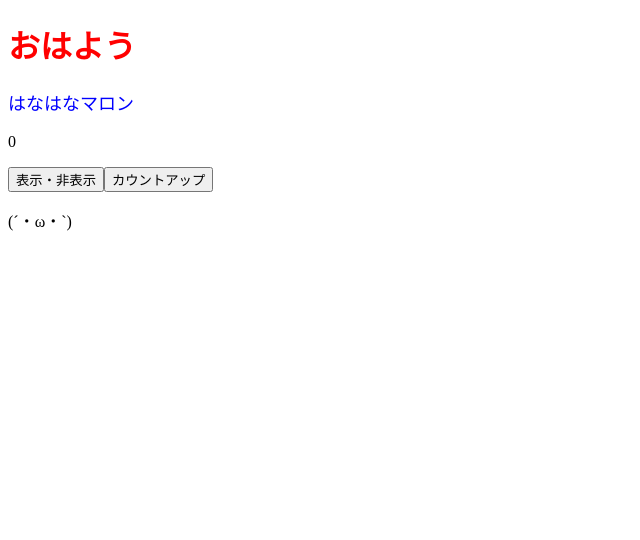
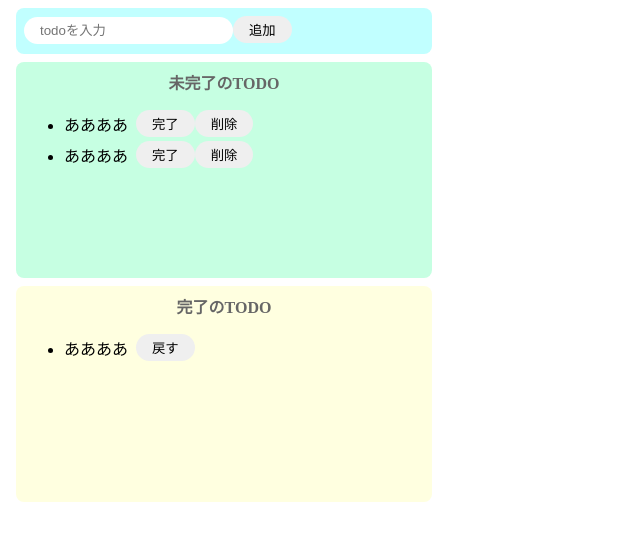
Before and after one commit to yuuki-katsuta/udemy_react_practice, a React (Create React App) app: page / in a window 1280 px wide. Shown: the top 540 px of the page, without its empty margins (0-640 px from the left). Built offline with nearby package versions, Linux system fonts and the light colour scheme.

Commit message:
Add: JSXで構造を作成・CSSでスタイリング

```diff
--- a/src/App.jsx
+++ b/src/App.jsx
@@ -1,56 +1,37 @@
-import React, { useEffect, useState } from "react";
-import ColorfulMessage from "./components/ColorfulMessage";
+import React from "react";
+import "./styles.css";
 
-const App = () => {
-  //cssを適用させるときは、オブジェクト形式で記述してjsxで呼ぶ
-  //jsx内に直接記述もできる(オブジェクト形式で)
-  //変数名はキャメルケース、プロパティの値は文字列で記述
-
-  //コンポーネントに状態をもたせたいときは、stateを定義
-  //setNumはnumを変化させるための関数
-  //0はnumの初期値
-  //関数コンポーネントでstateを使うときはHooksを利用する
-  const [num, setNum] = useState(0);
-  const [faceShowFlag, setfaceShowFlag] = useState(true);
-
-  const onClickCountUp = () => {
-    setNum(num + 1);
-  };
-
-  const onClickSwitchShowFlag = () => {
-    setfaceShowFlag(!faceShowFlag);
-    //!で逆の意味になる
-  };
-
-  useEffect(() => {
-    if (num % 3 === 0) {
-      faceShowFlag || setfaceShowFlag(true);
-      //faceShowFlagがfalseのとき右側が実行される
-    } else {
-      faceShowFlag && setfaceShowFlag(false);
-      //faceShowFlagがtrueのとき右側が実行される
-    }
-    //faceShowFlagがtrueのとき<p>タグ内が表示される
-  }, [num]);
-  console.log(faceShowFlag);
-  //numをもたせることで、numの値が変化したときだけ処理を走らせることができる
-  //よって、onClickSwitchShowFlagメソッドを走らせても、useEffect内には干渉しないので正常に動く
-  //空の配列を渡すことで、最初の一回のみ実行される
-
+export const App = () => {
   return (
-    <>
-      <h1 style={{ color: "red" }}>おはよう</h1>
-      <ColorfulMessage color="blue" message="はなはなマロン" />
-      <p>{num}</p>
-      <button onClick={onClickSwitchShowFlag}>表示・非表示</button>
-      <button onClick={onClickCountUp}>カウントアップ</button>
-      {faceShowFlag && <p>(´・ω・`)</p>}
-    </>
+    <div>
+      <div className="input-area">
+        <input placeholder="todoを入力" />
+        <button>追加</button>
+      </div>
+      <div className="incomplete-area">
+        <p className="title">未完了のTODO</p>
+        <ul>
+          <div className="list-row">
+            <li>ああああ</li>
+            <button>完了</button>
+            <button>削除</button>
+          </div>
+          <div className="list-row">
+            <li>ああああ</li>
+            <button>完了</button>
+            <button>削除</button>
+          </div>
+        </ul>
+      </div>
+      <div className="complete-area">
+        <p className="title">完了のTODO</p>
+        <ul>
+          <div className="list-row">
+            <li>ああああ</li>
+            <button>戻す</button>
+          </div>
+        </ul>
+      </div>
+    </div>
   );
 };
-//faceShowFlagがtrueのとき<p>タグ内が表示される
-
-//コンポーネントはタグで囲って、その中身を記述して表すこともできる
-//その中身を表示したいときは、子のコンポーネント側でprops.childrenを使用
-
-export default App;
--- a/src/components/ColorfulMessage.jsx
+++ /dev/null
@@ -1,17 +0,0 @@
-import React from "react";
-
-const ColorfulMessage = (props) => {
-  const { color, message } = props;
-  //分割代入でpropsから抽出できる（propsを書かなくていい）
-
-  const contentStyle = {
-    color: color,
-    fontSize: "18px"
-  };
-  return (
-    <div>
-      <p style={contentStyle}>{message}</p>
-    </div>
-  );
-};
-export default ColorfulMessage;
--- a/src/index.js
+++ b/src/index.js
@@ -1,9 +1,7 @@
 import React from "react";
-import ReactDom from "react-dom";
-import App from "./App";
+import ReactDOM from "react-dom";
 
-//return内が複数行のときは（）で囲う
-//不要なタグがレンダリングされるのでReact.Fragmentで囲うとエラー回避できる
+import { App } from "./App";
 
-ReactDom.render(<App />, document.getElementById("root"));
-//root配下にAppコンポーネントを表示するという意味
+ReactDOM.render(<App />, document.getElementById("root"));
+//root配下に設定
--- /dev/null
+++ b/src/styles.css
@@ -0,0 +1,56 @@
+input {
+  border-radius: 16px;
+  border: none;
+  padding: 6px 16px;
+  outline: none;
+}
+button {
+  border-radius: 16px;
+  border: none;
+  padding: 4px 16px;
+}
+
+button:hover {
+  background-color: #ff7fff;
+  color: #fff;
+  cursor: pointer;
+}
+li {
+  margin-right: 8px;
+}
+
+.input-area {
+  background-color: #c1ffff;
+  width: 400px;
+  height: 30px;
+  padding: 8px;
+  margin: 8px;
+  border-radius: 8px;
+}
+.incomplete-area {
+  background-color: #c6ffe2;
+  width: 400px;
+  min-height: 200px;
+  padding: 8px;
+  margin: 8px;
+  border-radius: 8px;
+}
+.complete-area {
+  background-color: #ffffe0;
+  width: 400px;
+  min-height: 200px;
+  padding: 8px;
+  margin: 8px;
+  border-radius: 8px;
+}
+.title {
+  text-align: center;
+  margin-top: 0;
+  font-weight: bold;
+  color: #666;
+}
+.list-row {
+  display: flex;
+  align-items: center;
+  padding-bottom: 4px;
+}
```
